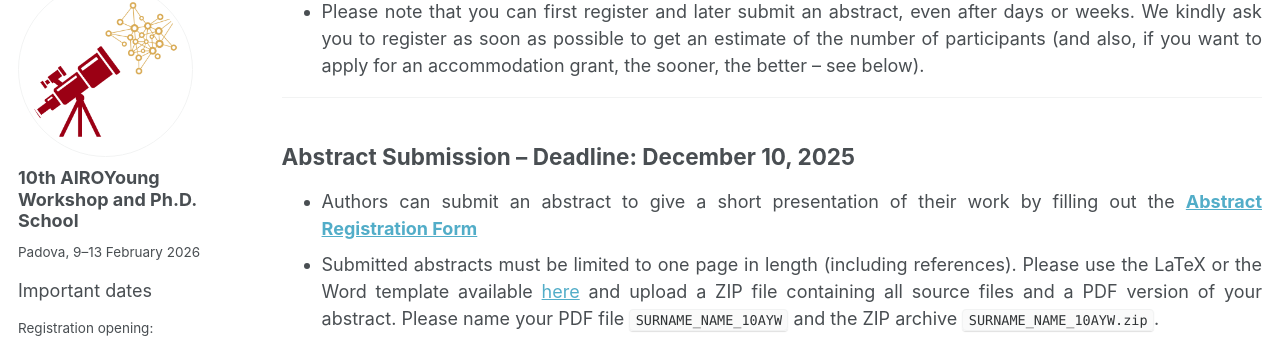
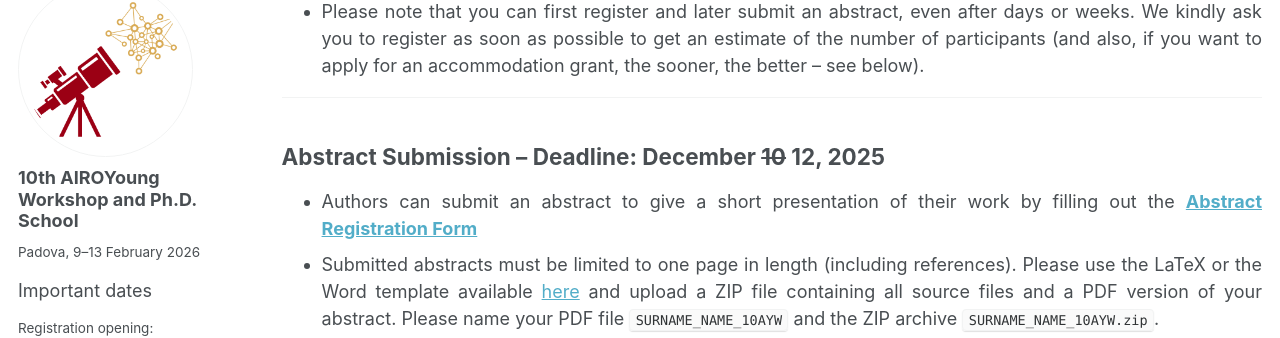
Before and after one commit to ayw2026/ayw2026.github.io, a Jekyll site: the page built from _pages/info.md, in a window 1280 px wide and 900 px high, scrolled down 354 px. Shown: the part 117-455 px from the top of the window. Built offline with Jekyll 4.4.1, drawn with Linux system fonts in a browser that asks for light colours; a script that is not in the unit is left out.

Commit message:
abstract deadline extension

```diff
--- a/_pages/info.md
+++ b/_pages/info.md
@@ -16,7 +16,7 @@
 
 ---
 
-## Abstract Submission – Deadline: December 10, 2025
+## Abstract Submission – Deadline: December <s>10</s> 12, 2025
 
 - Authors can submit an abstract to give a short presentation of their work by filling out the [**Abstract Registration Form**](https://forms.gle/sSPwRDJdFAoxtamM7)
 - Submitted abstracts must be limited to one page in length (including references). Please use  the LaTeX or the Word template available [here](https://drive.google.com/file/d/1CvrwMNoGrqzNArSUvv-OT2wt7OgIZw5a/view?usp=share_link) and upload a ZIP file containing all source files and a PDF version of your abstract. Please name your PDF file `SURNAME_NAME_10AYW` and the ZIP archive `SURNAME_NAME_10AYW.zip`.
```
Also changed, not shown: _pages/about.md (+1 -1 lines).
